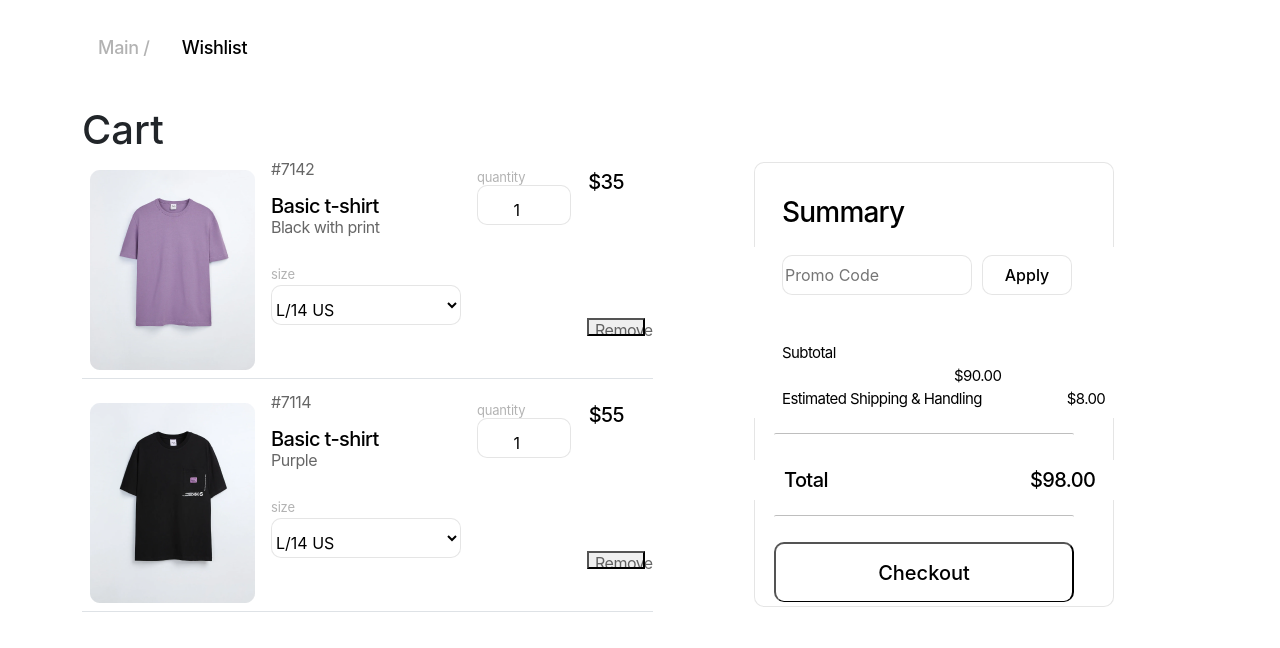
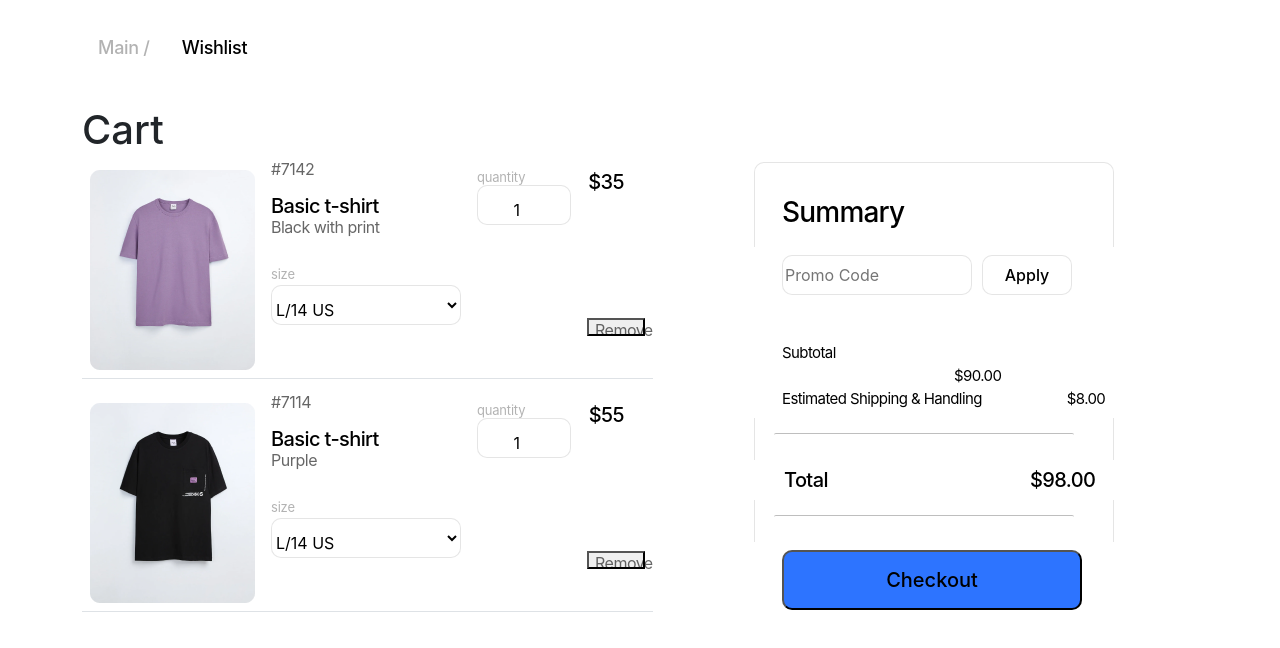
Before and after one commit to vikravch/ecommerce_java_12, a React (Create React App) app: page /cart in a window 1280 px wide. Shown: the top 648 px of the page. Built offline with nearby package versions, Linux system fonts and the light colour scheme.

Commit message:
Changed summary component

```diff
--- a/src/pages/cart/presentation/summary/Summary.tsx
+++ b/src/pages/cart/presentation/summary/Summary.tsx
@@ -32,8 +32,8 @@ export const Summary: React.FC = (props) => {
                                 <span className={s.total}>Total<span className={s.totalPrice}>$98.00</span></span>
                             </div>
                             <hr className={s.line}/>
-
-                            <button className={s.buttonCheckout}><span className={s.checkout}><a className='nav-link' href={'http://localhost:3000/cart/checkout'}>Checkout</a></span></button>
+                            <div>
+                            <button className={s.buttonCheckout}><span className={s.checkout}><a className='nav-link' href={'http://localhost:3000/cart/checkout'}>Checkout</a></span></button></div>
                         </td>
                     </tr>
                 </table>
```
